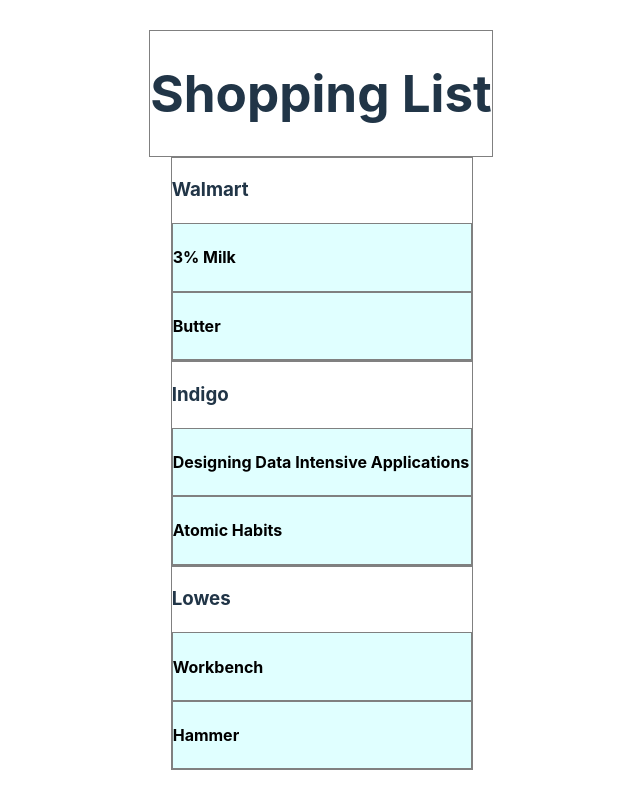
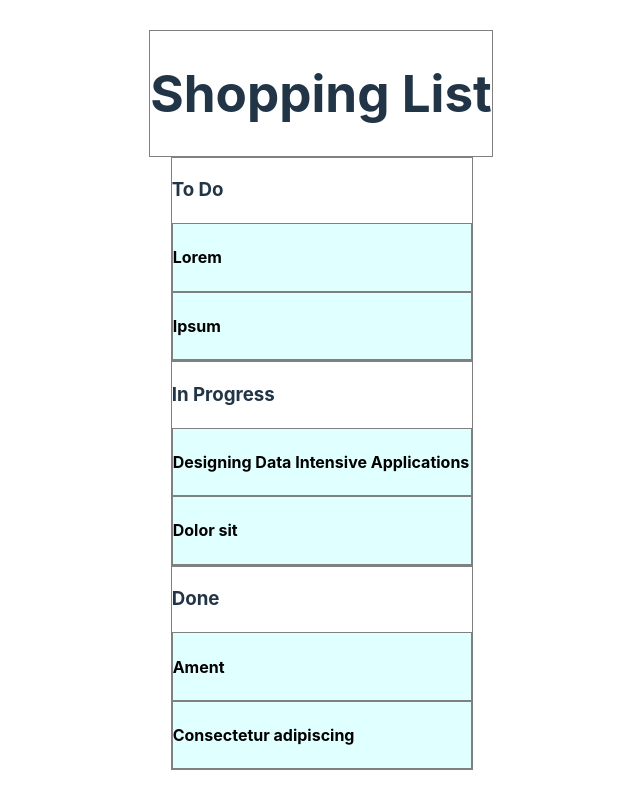
Before and after one commit to byniov1/todo-app, a React (Vite) app: page / in a window 1280 px wide. Shown: the whole page, without its empty margins (79-719 px from the left). Built offline with nearby package versions, Linux system fonts and the light colour scheme.

Commit message:
feat: Change in default data

```diff
--- a/src/App.tsx
+++ b/src/App.tsx
@@ -8,31 +8,31 @@
 const DATA = [
   {
     id: "0e2f0db1-5457-46b0-949e-8032d2f9997a",
-    name: "Walmart",
+    name: "To Do",
     items: [
-      { id: "26fd50b3-3841-496e-8b32-73636f6f4197", name: "3% Milk" },
-      { id: "b0ee9d50-d0a6-46f8-96e3-7f3f0f9a2525", name: "Butter" },
+      { id: "26fd50b3-3841-496e-8b32-73636f6f4197", name: "Lorem" },
+      { id: "b0ee9d50-d0a6-46f8-96e3-7f3f0f9a2525", name: "Ipsum" },
     ],
     tint: 1,
   },
   {
     id: "487f68b4-1746-438c-920e-d67b7df46247",
-    name: "Indigo",
+    name: "In Progress",
     items: [
       {
         id: "95ee6a5d-f927-4579-8c15-2b4eb86210ae",
         name: "Designing Data Intensive Applications",
       },
-      { id: "5bee94eb-6bde-4411-b438-1c37fa6af364", name: "Atomic Habits" },
+      { id: "5bee94eb-6bde-4411-b438-1c37fa6af364", name: "Dolor sit" },
     ],
     tint: 2,
   },
   {
     id: "25daffdc-aae0-4d73-bd31-43f73101e7c0",
-    name: "Lowes",
+    name: "Done",
     items: [
-      { id: "960cbbcf-89a0-4d79-aa8e-56abbc15eacc", name: "Workbench" },
-      { id: "d3edf796-6449-4931-a777-ff66965a025b", name: "Hammer" },
+      { id: "960cbbcf-89a0-4d79-aa8e-56abbc15eacc", name: "Ament" },
+      { id: "d3edf796-6449-4931-a777-ff66965a025b", name: "Consectetur adipiscing" },
     ],
     tint: 3,
   },
```
